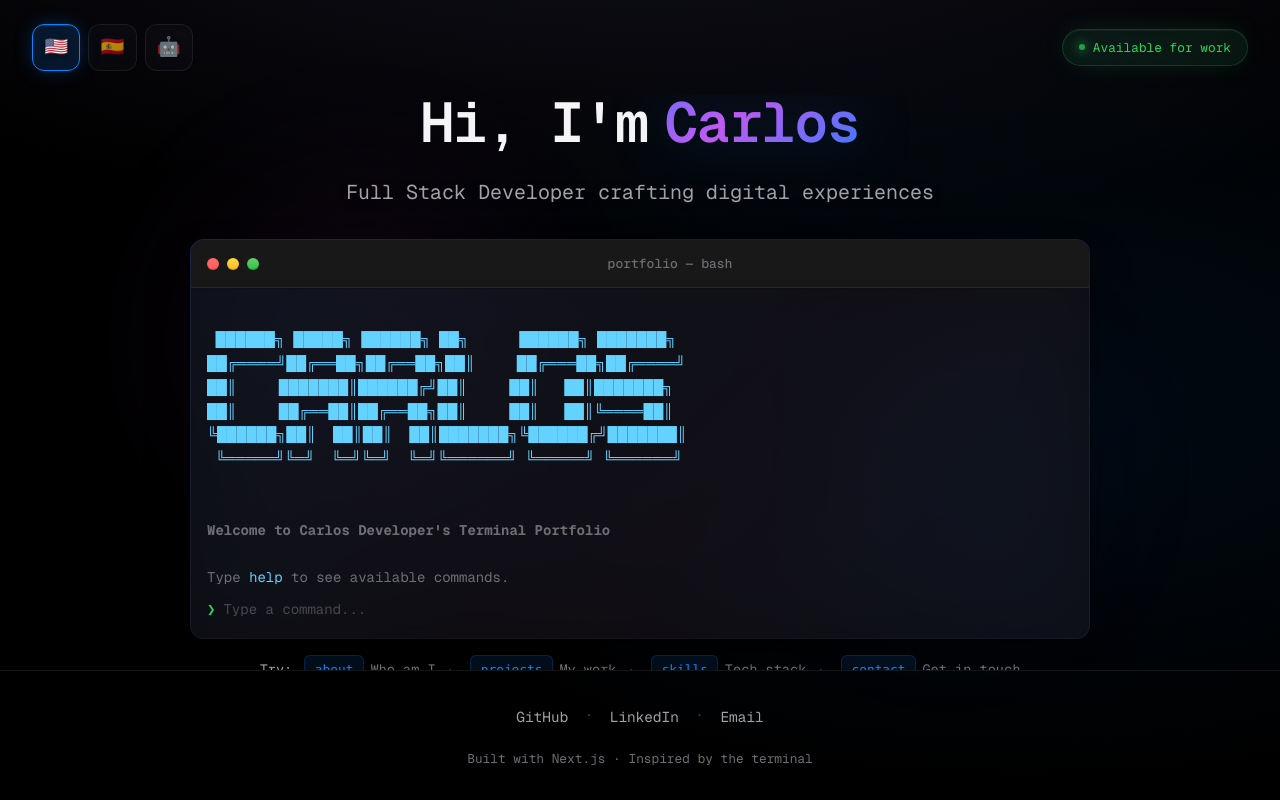
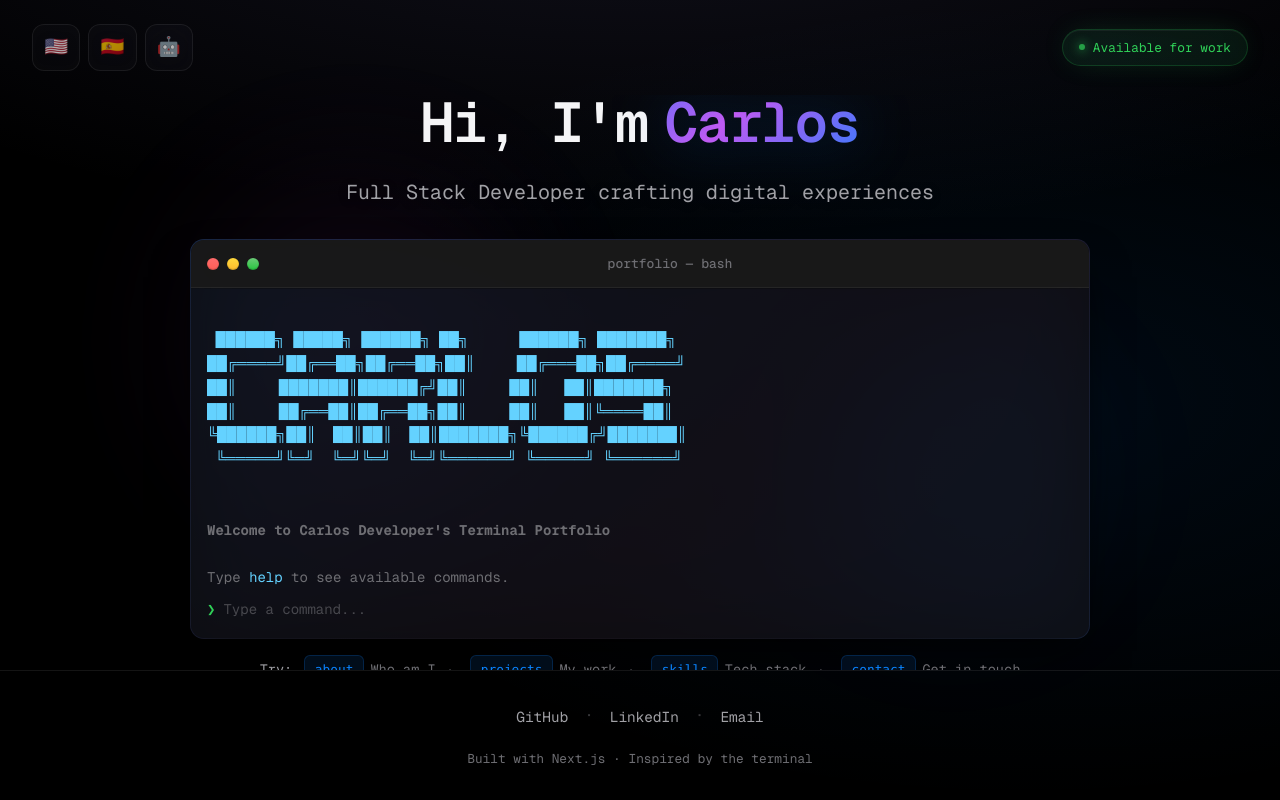
Before and after one commit to jarero321/portafolio, a Next.js app in the folder portfolio-web/: page /1 in a window 1280 px wide. Built offline with nearby package versions, Linux system fonts and the light colour scheme.

Commit message:
fix(i18n): sync language before render to prevent flash
- Use synchronous use() in layout to resolve locale
- Set language before children render
- Remove redundant language listeners from page
- Use URL locale directly as source of truth

```diff
--- a/portfolio-web/src/app/[locale]/layout.tsx
+++ b/portfolio-web/src/app/[locale]/layout.tsx
@@ -1,7 +1,7 @@
 'use client';
 
-import { useEffect } from 'react';
-import { setLanguage, type Language } from '@/lib/i18n';
+import { use, useEffect } from 'react';
+import { setLanguage, getLanguage, type Language } from '@/lib/i18n';
 
 const validLocales = ['en', 'es', 'bin'];
 
@@ -12,15 +12,17 @@ export default function LocaleLayout({
   children: React.ReactNode;
   params: Promise<{ locale: string }>;
 }) {
+  const { locale } = use(params);
+
+  if (validLocales.includes(locale) && getLanguage() !== locale) {
+    setLanguage(locale as Language);
+  }
+
   useEffect(() => {
-    params.then(({ locale }) => {
-      if (validLocales.includes(locale)) {
-        setLanguage(locale as Language);
-        // Set cookie for middleware
-        document.cookie = `locale=${locale};path=/;max-age=31536000`;
-      }
-    });
-  }, [params]);
+    if (validLocales.includes(locale)) {
+      document.cookie = `locale=${locale};path=/;max-age=31536000`;
+    }
+  }, [locale]);
 
   return <>{children}</>;
 }
--- a/portfolio-web/src/app/[locale]/page.tsx
+++ b/portfolio-web/src/app/[locale]/page.tsx
@@ -3,7 +3,7 @@
 import { useState, useEffect, use } from 'react';
 import { useRouter } from 'next/navigation';
 import { Terminal } from '@/components/Terminal';
-import { getLanguage, onLanguageChange, t, type Language } from '@/lib/i18n';
+import { t, type Language } from '@/lib/i18n';
 
 const languages: { code: Language; flag: string; label: string }[] = [
   { code: 'en', flag: '🇺🇸', label: 'EN' },
@@ -14,17 +14,12 @@ const languages: { code: Language; flag: string; label: string }[] = [
 export default function Home({ params }: { params: Promise<{ locale: string }> }) {
   const { locale } = use(params);
   const router = useRouter();
-  const [lang, setLang] = useState<Language>((locale as Language) || 'en');
+  const lang = locale as Language;
   const [isTransitioning, setIsTransitioning] = useState(false);
   const [isReady, setIsReady] = useState(false);
 
   useEffect(() => {
     setIsReady(true);
-    setLang(getLanguage());
-    const unsubscribe = onLanguageChange((newLang) => {
-      setLang(newLang);
-    });
-    return unsubscribe;
   }, []);
 
   const handleLanguageChange = (newLang: Language) => {
```
